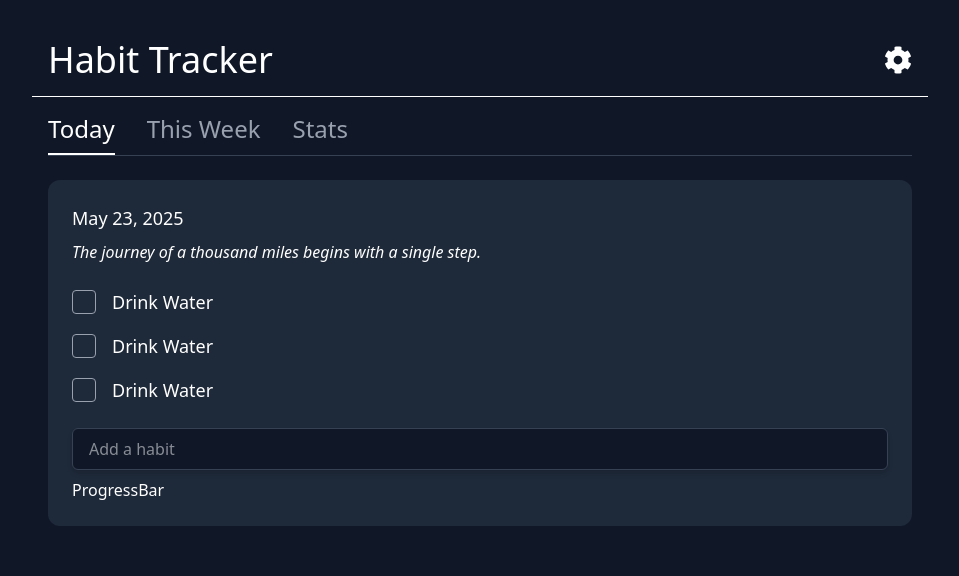
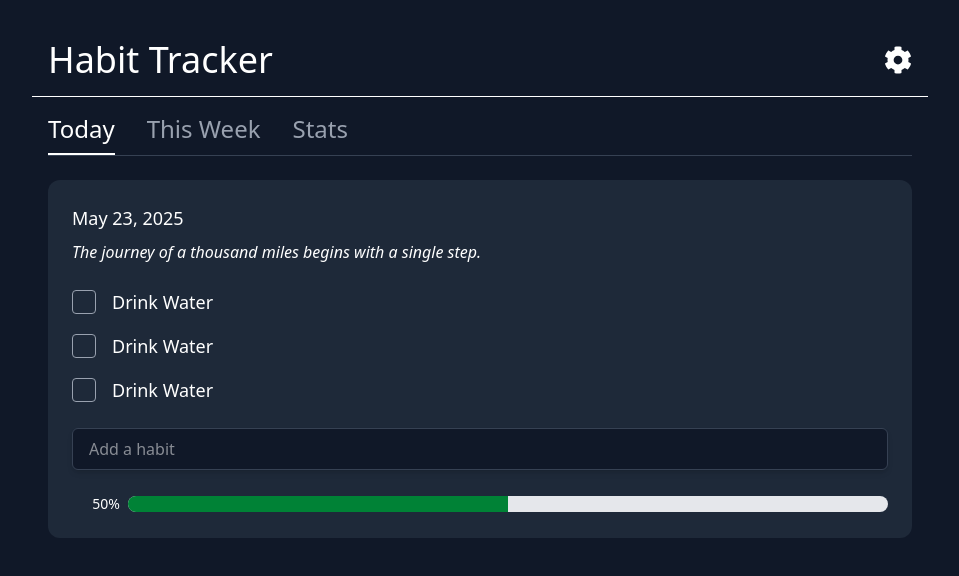
Before and after one commit to ryangholland/habit-tracker, a React (Vite) app: page /stats in a window 1280 px wide. Shown: the top 576 px of the page, without its empty margins (160-1119 px from the left). Built offline with nearby package versions, Linux system fonts and the light colour scheme.

Commit message:
feat: create ProgressBar component

```diff
--- a/src/components/ProgressBar.jsx
+++ b/src/components/ProgressBar.jsx
@@ -0,0 +1,15 @@
+function ProgressBar({ progress }) {
+  return (
+    <div className="mt-4 flex items-center gap-2 w-full">
+      <span className="w-12 text-right text-sm font-medium">{progress}%</span>
+      <div className="flex-1 bg-gray-200 rounded-full h-4 overflow-hidden">
+        <div
+          className="bg-green-700 h-full transition-all duration-300 ease-in-out"
+          style={{ width: `${progress}%` }}
+        ></div>
+      </div>
+    </div>
+  );
+}
+
+export default ProgressBar;
--- a/src/pages/Today.jsx
+++ b/src/pages/Today.jsx
@@ -1,5 +1,6 @@
 import HabitList from "../components/HabitList";
 import AddHabitForm from "../components/AddHabitForm";
+import ProgressBar from "../components/ProgressBar";
 
 function Today() {
   return (
@@ -10,7 +11,7 @@ function Today() {
       </p>
       <HabitList />
       <AddHabitForm />
-      <p>ProgressBar</p>
+      <ProgressBar progress={50} />
     </div>
   );
 }
```
